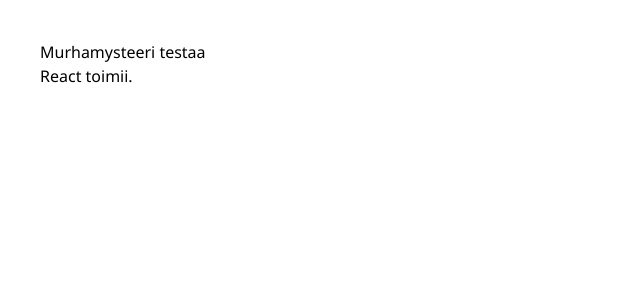
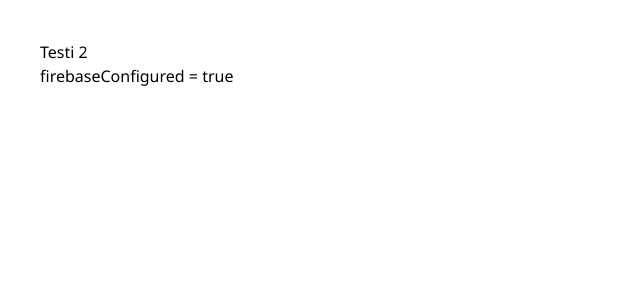
Before and after one commit to janiqvick-hue/murhamysteeri-mokilla, a React (Vite) app: page / in a window 1280 px wide. Shown: the top 300 px of the page, without its empty margins (0-640 px from the left). Built offline with nearby package versions, Linux system fonts and the light colour scheme; no server answers.

Commit message:
Update App.tsx

```diff
--- a/App.tsx
+++ b/App.tsx
@@ -1,3 +1,5 @@
+import { firebaseConfigured } from "./firebase";
+
 export default function App() {
   return (
     <div
@@ -8,8 +10,8 @@
         padding: "40px",
       }}
     >
-      <h1>Murhamysteeri testaa</h1>
-      <p>React toimii.</p>
+      <h1>Testi 2</h1>
+      <p>firebaseConfigured = {String(firebaseConfigured)}</p>
     </div>
   );
 }
```
